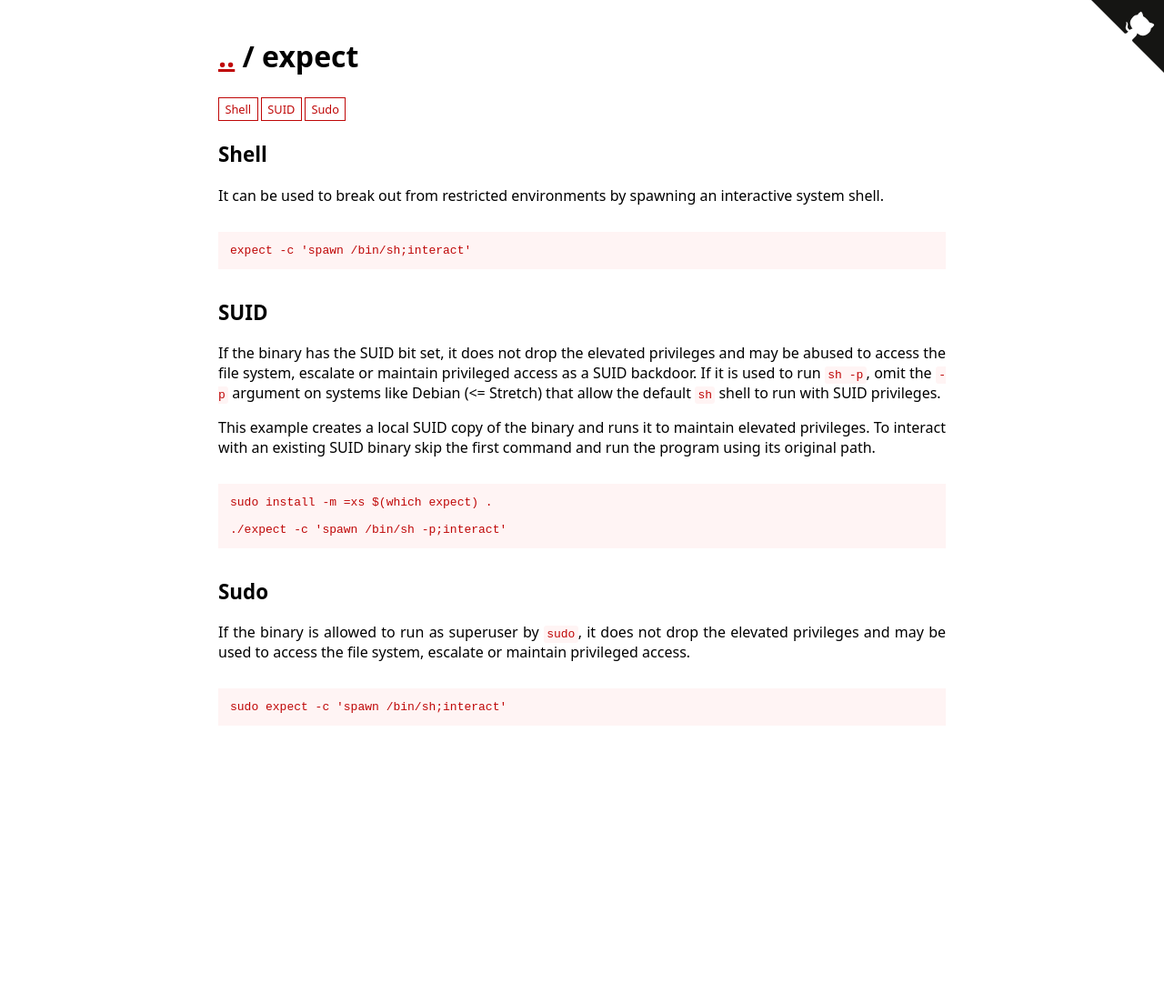
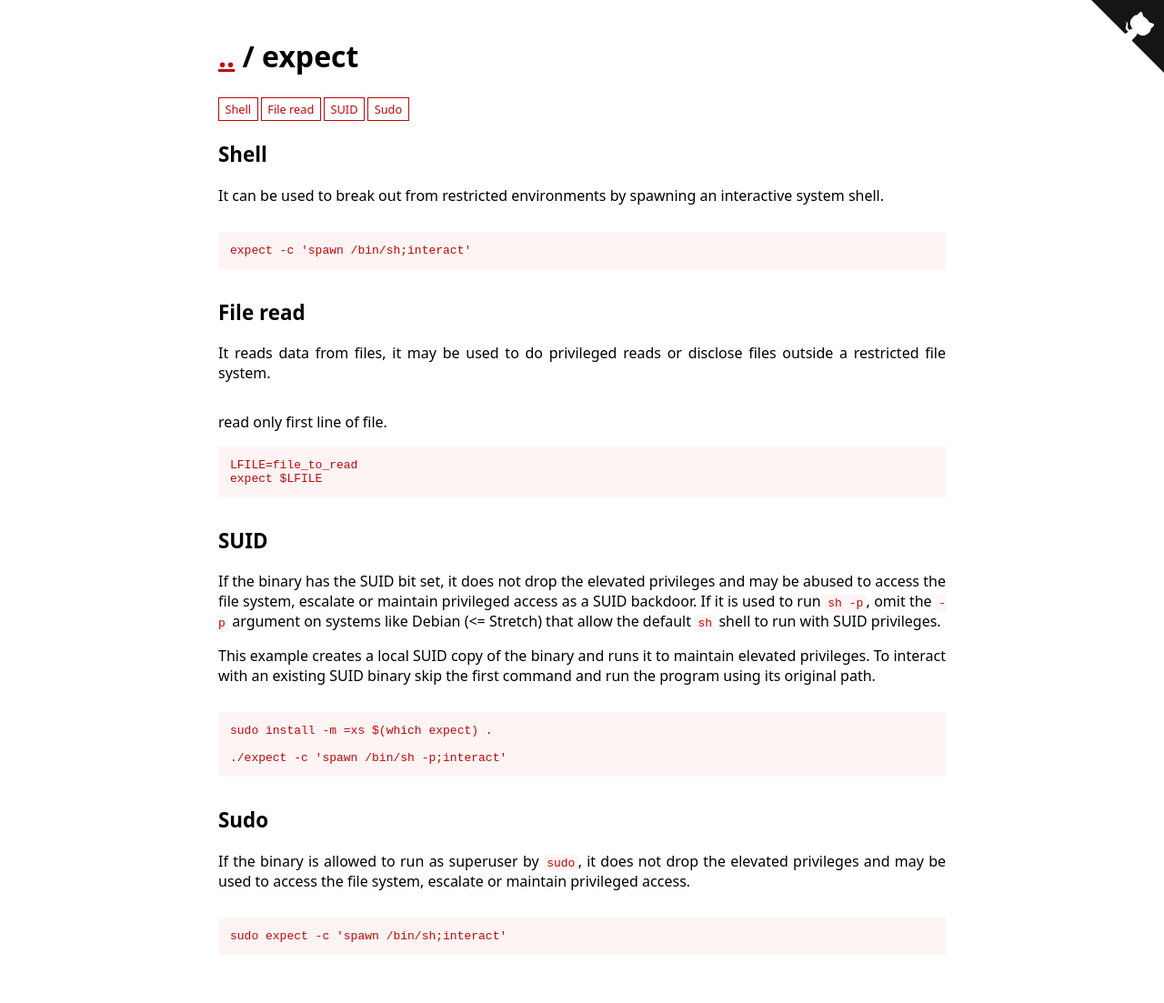
Before and after one commit to GTFOBins/GTFOBins.github.io, a Jekyll site: the page built from _gtfobins/expect.md, in a window 1280 px wide. Shown: the whole page at 91% size. Built offline with Jekyll 4.4.1, drawn with Linux system fonts in a browser that asks for light colours; before the commit the page ends 900 px from its top, so only the background shows below that.

Commit message:
add file-read

```diff
--- a/_gtfobins/expect.md
+++ b/_gtfobins/expect.md
@@ -1,5 +1,10 @@
 ---
 functions:
+  file-read:
+    - description: read only first line of file.
+      code: |
+        LFILE=file_to_read
+        expect $LFILE
   shell:
     - code: expect -c 'spawn /bin/sh;interact'
   suid:
```
